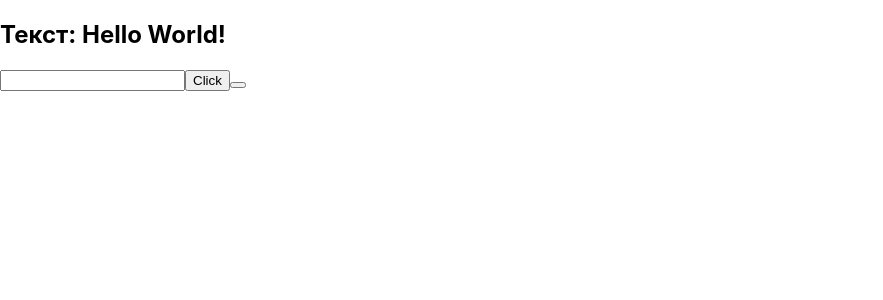
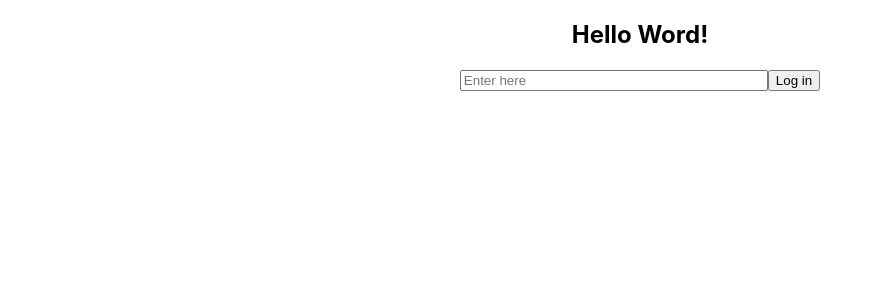
Before and after one commit to Ytrbnik/React_Education, a React (Create React App) app in the folder my-app/: page / in a window 1280 px wide. Shown: the top 300 px of the page, without its empty margins (0-883 px from the left). Built offline with nearby package versions, Linux system fonts and the light colour scheme.

Commit message:
elements_and_components

```diff
--- a/my-app/src/App.js
+++ b/my-app/src/App.js
@@ -1,18 +1,54 @@
-import logo from './logo.svg';
+import {Component} from 'react';
 import './App.css';
+
+const Header = () => {
+  return <h2>Hello Word!</h2>
+}
+/*
+const Field = () => {
+  const holder = 'Enter here'
+  const styledField = {
+    width: '300px'
+  };
+  return <input
+    placeholder={holder}
+    type="text"
+    style={styledField} />
+}
+*/
+class Field extends Component {
+  render() {
+    const holder = 'Enter here'
+    const styledField = {
+    width: '300px'
+    };
+
+    return <input
+    placeholder={holder}
+    type="text"
+    style={styledField} />
+  }
+}
+
+function Btn() {
+  const text ='Log in'
+  const logged = false;
+/*  const res = () => {
+    return 'Log in'
+  }
+  const p = <p>Log in</p>*/
+  return <button>{logged ? 'Enter' : text}</button>
+}
 
 function App() {
   return (
     <div className="App">
-      <header className="App-header">
-        <img src={logo} className="App-logo" alt="logo" />
-        <p>
-          Edit <code>src/App.js</code> and save to reload.
-        </p>
-
-      </header>
+      <Header/>
+      <Field/>
+      <Btn/>
     </div>
   );
 }
 
+export {Header};
 export default App;
--- a/my-app/src/index.js
+++ b/my-app/src/index.js
@@ -2,26 +2,13 @@ import React from 'react';
 import ReactDOM from 'react-dom/client';
 import './index.css';
 import App from './App';
+import { Header } from './App';
 
-// const elem = <h2>Hello Word!</h2>;
-// const elem = React.createElement('h2', {className: 'greeti ngs'}, 'Hello World!');
 
-const text = 'Hello World!'
-
-const elem = (
-    <div>
-      <h2 className='Text'>Текст: {text}</h2>
-      <input type="text" />
-      <label htmlFor=""></label>
-      <button tabIndex={0}>Click</button>
-      <button/>
-    </div>
-);
 
 const root = ReactDOM.createRoot(document.getElementById('root'));
 root.render(
-  /*<React.StrictMode>
+  <React.StrictMode>
     <App />
-  </React.StrictMode>*/
-  elem,
+  </React.StrictMode>
 );
```
